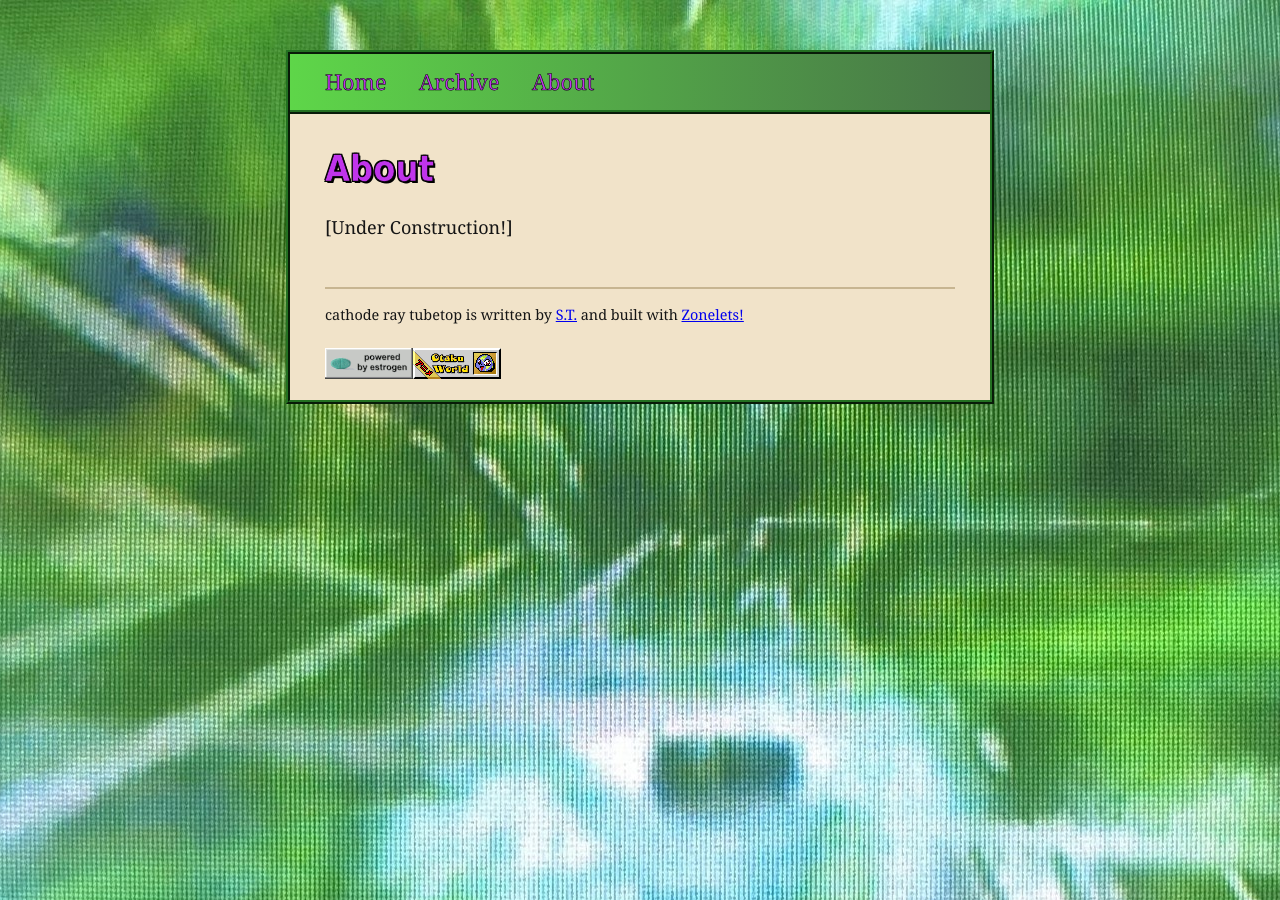
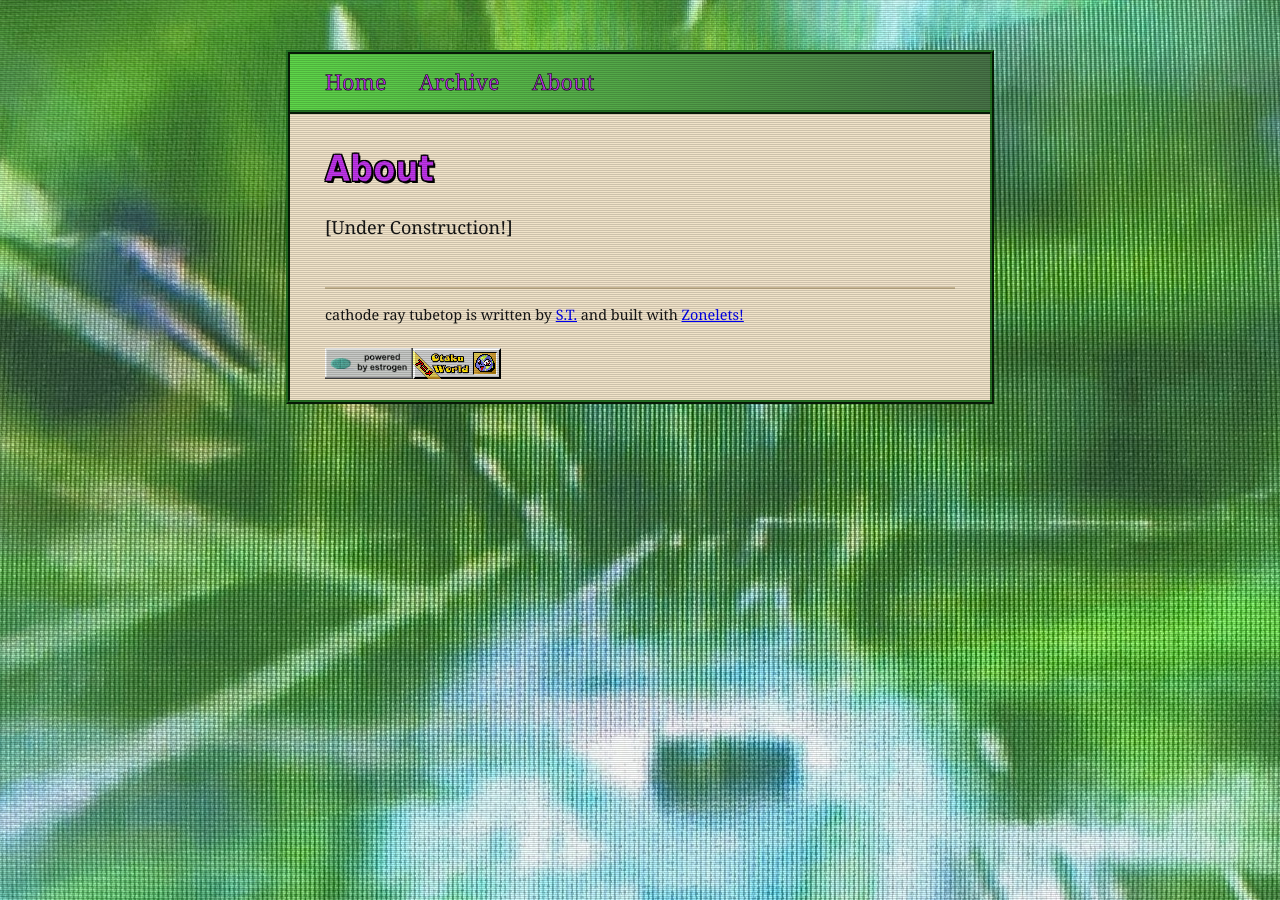
Before and after one commit to nightelectricity/nightelectricity.github.io, a Jekyll site: the page crt/about.html, which Jekyll copies as it is, in a window 1280 px wide. Built offline with Jekyll 4.4.1, drawn with Linux system fonts in a browser that asks for light colours.

Commit message:
scanline filter

```diff
--- a/crt/style/style.css
+++ b/crt/style/style.css
@@ -1,6 +1,8 @@
 /* CSS is how you can add style to your website, such as colors, fonts, and positioning of your
    HTML content. To learn how to do something, just try searching Google for questions like
    "how to change link color." */
+
+
 
 body {
   background-color: #436a7b;
@@ -50,7 +52,6 @@ img {
 	text-shadow: 10px 10px #9234eb;
 	color: #c034eb;
 	float: right;
-	margin-left: 1em;
 }
 
 
@@ -94,6 +95,21 @@ h1, h2, h3, h4, h5 {
   outline-style: ridge;
   outline-width: 4px;
   outline-offset: 0;
+}
+
+#content::before{
+	position: fixed;
+	width: 100%;
+	height: 100%;
+	left: 0px;
+	top: 0px;
+	/*the scanline png*/
+	 background-image:url('https://nightelectricity.com/crt/images/bg_crt.png');
+	 background-repeat: repeat;
+	 z-index:100;
+	 content: "";
+	 pointer-events: none;
+	 image-rendering: pixelated;
 }
 
 #content {
```
Also changed, not shown: crt/images/bg_crt.png (added).
